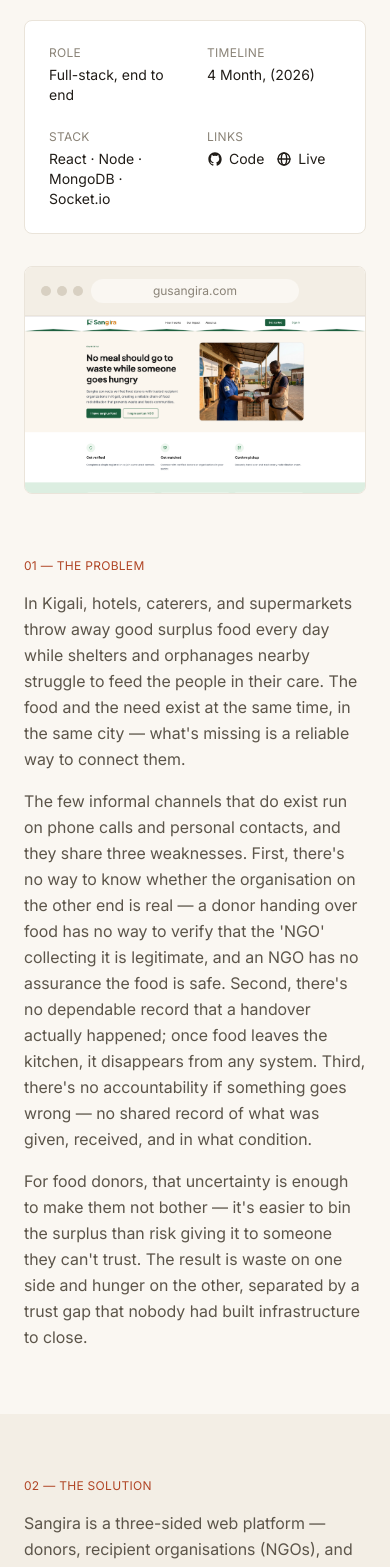
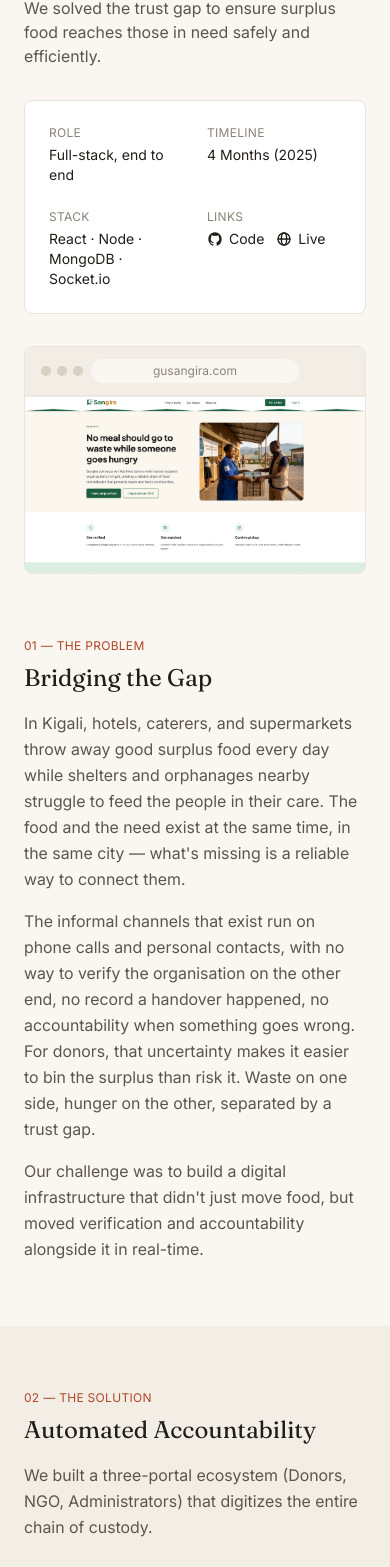
Before and after one commit to dazeez1/portfolio, a React (Vite) app in the folder frontend/: page /portfolio/sangira in a window 390 px wide. Shown: the part 383-1950 px from the top of the page. Built offline with nearby package versions, Linux system fonts and the light colour scheme.

Commit message:
content: sangira case study copy revision

```diff
--- a/frontend/src/components/CaseStudyLayout.tsx
+++ b/frontend/src/components/CaseStudyLayout.tsx
@@ -12,11 +12,22 @@ import { MetricCard } from "./MetricCard";
 import { Nav } from "./Nav";
 import { TagPill } from "./TagPill";
 
-function SectionLabel({ number, label }: { number: string; label: string }) {
+function SectionHeading({
+  number,
+  label,
+  title,
+}: {
+  number: string;
+  label: string;
+  title: string;
+}) {
   return (
-    <h2 className="font-sans text-xs uppercase tracking-wide text-accent-text">
-      {number} — {label}
-    </h2>
+    <div>
+      <p className="font-sans text-xs uppercase tracking-wide text-accent-text">
+        {number} — {label}
+      </p>
+      <h2 className="mt-2 font-serif text-2xl text-ink md:text-3xl">{title}</h2>
+    </div>
   );
 }
 
@@ -119,6 +130,11 @@ export function CaseStudyLayout({ content }: { content: CaseStudyContent }) {
             <p className="mt-4 max-w-[68ch] font-sans text-base text-text-secondary">
               {hero.summary}
             </p>
+            {hero.summaryDetail && (
+              <p className="mt-2 max-w-[68ch] font-sans text-base text-text-secondary">
+                {hero.summaryDetail}
+              </p>
+            )}
 
             <div className="mt-8 grid grid-cols-2 gap-6 rounded-lg border border-border bg-surface p-6 sm:grid-cols-4">
               <div>
@@ -187,7 +203,7 @@ export function CaseStudyLayout({ content }: { content: CaseStudyContent }) {
         {/* 01 — The problem */}
         <section className="bg-bg pb-16 md:pb-24">
           <Container>
-            <SectionLabel number="01" label="The problem" />
+            <SectionHeading number="01" label="The problem" title={problem.title} />
             <div className="mt-4 flex max-w-[68ch] flex-col gap-4">
               {problem.paragraphs.map((paragraph) => (
                 <p
@@ -204,7 +220,7 @@ export function CaseStudyLayout({ content }: { content: CaseStudyContent }) {
         {/* 02 — The solution */}
         <section className="bg-surface-alt py-16 md:py-24">
           <Container>
-            <SectionLabel number="02" label="The solution" />
+            <SectionHeading number="02" label="The solution" title={solution.title} />
             <p className="mt-4 max-w-[68ch] font-sans text-base leading-relaxed text-text-secondary">
               {solution.intro}
             </p>
@@ -235,7 +251,7 @@ export function CaseStudyLayout({ content }: { content: CaseStudyContent }) {
         {/* 03 — How it's built */}
         <section className="bg-bg py-16 md:py-24">
           <Container>
-            <SectionLabel number="03" label="How it's built" />
+            <SectionHeading number="03" label="Architecture" title={build.title} />
             <div className="mt-4 flex max-w-[68ch] flex-col gap-4">
               {build.paragraphs.map((paragraph) => (
                 <p
@@ -259,9 +275,9 @@ export function CaseStudyLayout({ content }: { content: CaseStudyContent }) {
         {/* 04 — Key features */}
         <section className="bg-surface-alt py-16 md:py-24">
           <Container>
-            <SectionLabel number="04" label="Key features" />
+            <SectionHeading number="04" label="Core features" title={features.title} />
             <div className="mt-8 grid grid-cols-1 gap-6 sm:grid-cols-2">
-              {features.map((feature) => (
+              {features.items.map((feature) => (
                 <Card key={feature.title}>
                   <h3 className="font-sans text-base font-semibold text-ink">
                     {feature.title}
@@ -278,7 +294,11 @@ export function CaseStudyLayout({ content }: { content: CaseStudyContent }) {
         {/* 05 — Challenges and what I learned */}
         <section className="bg-bg py-16 md:py-24">
           <Container>
-            <SectionLabel number="05" label="Challenges and what I learned" />
+            <SectionHeading
+              number="05"
+              label="Challenges and what I learned"
+              title={challenges.title}
+            />
             <div className="mt-4 flex max-w-[68ch] flex-col gap-4">
               {challenges.paragraphs.map((paragraph) => (
                 <p
@@ -295,7 +315,7 @@ export function CaseStudyLayout({ content }: { content: CaseStudyContent }) {
         {/* 06 — Results */}
         <section className="bg-surface-alt py-16 md:py-24">
           <Container>
-            <SectionLabel number="06" label="Results" />
+            <SectionHeading number="06" label="Results" title={results.title} />
             <div className="mt-8 grid grid-cols-1 gap-6 sm:grid-cols-3">
               {results.metrics.map((metric) => (
                 <MetricCard
@@ -339,6 +359,11 @@ export function CaseStudyLayout({ content }: { content: CaseStudyContent }) {
             <h2 className="font-serif text-3xl text-ink md:text-4xl">
               {closingCta.heading}
             </h2>
+            {closingCta.subline && (
+              <p className="mt-4 max-w-[60ch] font-sans text-base text-text-secondary">
+                {closingCta.subline}
+              </p>
+            )}
             <div className="mt-8">
               <ButtonLink to={closingCta.buttonHref} variant="primary">
                 {closingCta.buttonLabel}
--- a/frontend/src/content/caseStudies/sangira.ts
+++ b/frontend/src/content/caseStudies/sangira.ts
@@ -11,9 +11,11 @@ export const sangira: CaseStudyContent = {
     title: "Sangira",
     summary:
       "A verified food-redistribution platform that connects surplus-food donors with humanitarian organisations in Kigali, with dual-party confirmation on every handover so no transfer goes unaccounted for.",
+    summaryDetail:
+      "We solved the trust gap to ensure surplus food reaches those in need safely and efficiently.",
     metaBar: {
       role: "Full-stack, end to end",
-      timeline: "4 Month, (2026)",
+      timeline: "4 Months (2025)",
       stack: "React · Node · MongoDB · Socket.io",
       codeHref: sangiraProject.links.github,
       liveHref: sangiraProject.links.live,
@@ -21,31 +23,33 @@ export const sangira: CaseStudyContent = {
     screenshot: sangiraProject.screenshot,
   },
   problem: {
+    title: "Bridging the Gap",
     paragraphs: [
       "In Kigali, hotels, caterers, and supermarkets throw away good surplus food every day while shelters and orphanages nearby struggle to feed the people in their care. The food and the need exist at the same time, in the same city — what's missing is a reliable way to connect them.",
-      "The few informal channels that do exist run on phone calls and personal contacts, and they share three weaknesses. First, there's no way to know whether the organisation on the other end is real — a donor handing over food has no way to verify that the 'NGO' collecting it is legitimate, and an NGO has no assurance the food is safe. Second, there's no dependable record that a handover actually happened; once food leaves the kitchen, it disappears from any system. Third, there's no accountability if something goes wrong — no shared record of what was given, received, and in what condition.",
-      "For food donors, that uncertainty is enough to make them not bother — it's easier to bin the surplus than risk giving it to someone they can't trust. The result is waste on one side and hunger on the other, separated by a trust gap that nobody had built infrastructure to close.",
+      "The informal channels that exist run on phone calls and personal contacts, with no way to verify the organisation on the other end, no record a handover happened, no accountability when something goes wrong. For donors, that uncertainty makes it easier to bin the surplus than risk it. Waste on one side, hunger on the other, separated by a trust gap.",
+      "Our challenge was to build a digital infrastructure that didn't just move food, but moved verification and accountability alongside it in real-time.",
     ],
   },
   solution: {
+    title: "Automated Accountability",
     intro:
-      "Sangira is a three-sided web platform — donors, recipient organisations (NGOs), and administrators — built around one core idea: every organisation is verified before it can participate, and every completed transfer is confirmed independently by both sides.",
+      "We built a three-portal ecosystem (Donors, NGO, Administrators) that digitizes the entire chain of custody.",
     subBlocks: [
       {
-        lead: "Verification first.",
-        text: "No organisation can post or request food until an administrator has reviewed its registration documents and approved it. This turns 'some stranger online' into 'a verified, accountable organisation.'",
+        lead: "Verification",
+        text: "Automated identity checks for every NGO and DONOR onboarded.",
       },
       {
-        lead: "A clear listing-and-request flow.",
-        text: "Donors post surplus food with quantity, type, storage condition, expiry, and pickup location. NGOs browse what's available, see how far each listing is from them, and request the food they can use.",
+        lead: "Listing Flow",
+        text: "Simple 3-step process for DONOR to list surplus in under 40 seconds.",
       },
       {
-        lead: "Dual-party pickup confirmation — the heart of the system.",
-        text: "The donor holds a PIN; the NGO enters it at pickup and files a short condition report. Only when both sides confirm does the transfer complete and count toward impact.",
+        lead: "Dual-party Confirmation",
+        text: "QR-code or PIN based handshake at both pickup and drop-off points.",
       },
       {
-        lead: "Impact you can see.",
-        text: "Every completed transfer records meals redistributed, waste prevented, and items moved — surfaced in dashboards and on a public landing page, all from real data.",
+        lead: "Impact Dash",
+        text: "Real-time reporting on meals saved and CO2 emissions reduced.",
       },
     ],
     images: [
@@ -66,15 +70,17 @@ export const sangira: CaseStudyContent = {
     ],
   },
   build: {
+    title: "Engineered for Speed",
     paragraphs: [
-      "In plain terms: a React single-page app talks to an Express REST API, which stores everything in MongoDB. Users are authenticated with JWT cookies and sorted into three roles — donor, NGO, admin — each with its own portal and its own permissions. A Socket.io layer pushes live updates without the user refreshing. Images and documents live in Cloudinary; addresses are turned into map coordinates through Google's geocoding service; email notifications go out through Brevo.",
-      "Why these choices: the document model fits organisations whose profile, verification status, and history are read together as one unit. The dual-confirmation evidence lives embedded inside each transfer record, so the complete, auditable story of a handover sits in one place. Access is gated at the API, not just hidden in the interface. Deployment is split — frontend on Vercel's CDN, backend on Render, database on MongoDB Atlas — each layer on the infrastructure it's best suited to.",
+      "Leveraging a modern MERN stack with Socket.io allowed us to provide the real-time feedback required for logistics while maintaining a lightweight footprint for mobile users on varied network speeds.",
     ],
     diagram: {
       label: "Architecture diagram",
     },
   },
-  features: [
+  features: {
+    title: "Precision Utilities",
+    items: [
       {
         title: "Organisation verification",
         description:
@@ -106,15 +112,18 @@ export const sangira: CaseStudyContent = {
           "Flag, suspend, revoke, and restore organisations, with a full audit trail and SLA tracking on the verification queue.",
       },
     ],
+  },
   challenges: {
+    title: "Lessons Learned",
     paragraphs: [
-      "The hardest part was proving the dual-confirmation flow held up against real, live behaviour — not the happy path. In theory, 'both parties confirm and the transfer completes' is simple. In practice, I had to handle every way it could go wrong: what happens when a listing expires while a request is still pending, when two NGOs request the same food, when a donor never accepts anyone, when the PIN is entered wrong repeatedly. Each of those was a real bug I found by actually running the two-sided flow in two browsers, watching it break, and tracing why.",
-      "A recurring, humbling lesson: when a fix 'didn't work,' the code was often right and something else was stale. More than once I chased a phantom bug in application logic when the real cause was a stale process, a caching layer, or a database read-consistency issue where a long-lived connection was reading slightly outdated data. Learning to suspect state and environment before assuming the logic was wrong changed how I debug.",
-      "Deployment taught me that 'works on my machine' hides a lot. The app ran flawlessly locally and then surfaced a string of production-only issues: cross-domain cookies that desktop browsers accept but mobile Safari blocks, WebSocket auth that failed silently, short-lived tokens expiring mid-session, stale code chunks after redeploys. Each one was a lesson in how the real internet — CORS, cookie policies, proxies, mobile privacy rules — is stricter than a laptop.",
-      "What I'd do differently: I'd design the auth and hosting topology for cross-site and mobile constraints from day one — same parent domain, first-party cookies — rather than discovering those limits at deployment. And I'd build the real-time and expiry-handling paths earlier, because they turned out to be where most of the genuinely hard logic lived.",
+      "The primary technical hurdle was handling edge cases during simultaneous pickups. We initially encountered race conditions where two drivers would attempt to claim the same donation. Solving this required implementing a locking mechanism in MongoDB with optimistic concurrency control.",
+      "We also fought 'phantom bugs' related to GPS accuracy in dense urban pockets. We solved this by implementing a fallback system that used manual landmark verification if the geofence wasn't triggered reliably.",
+      "On the deployment front, we learned that Rwandese users predominantly use mobile data with high latency. This forced us to ruthlessly optimize our asset delivery pipeline, stripping out heavy libraries in favor of native browser APIs.",
+      "Building Sangira taught us that the most elegant code is worthless if it doesn't survive the chaos of real-world logistics. Robustness isn't a feature; it's the foundation.",
     ],
   },
   results: {
+    title: "By the Numbers",
     metrics: [
       { value: "3 portals", label: "Donor, NGO, admin — full role-based access" },
       {
@@ -129,11 +138,13 @@ export const sangira: CaseStudyContent = {
   projectNav: {
     prevLabel: "All projects",
     prevHref: "/portfolio",
-    nextLabel: "Qure",
+    nextLabel: "Qure Health App",
     nextHref: "/portfolio/qure",
   },
   closingCta: {
     heading: "Have a problem like this one?",
+    subline:
+      "We help social enterprises and modern startups build robust, real-time digital solutions that scale.",
     buttonLabel: "Book a discovery call",
     buttonHref: "/contact",
   },
```
Also changed, not shown: frontend/src/content/caseStudies/types.ts (+14 -1 lines). Lines whose indentation alone changed are shown as unchanged.
